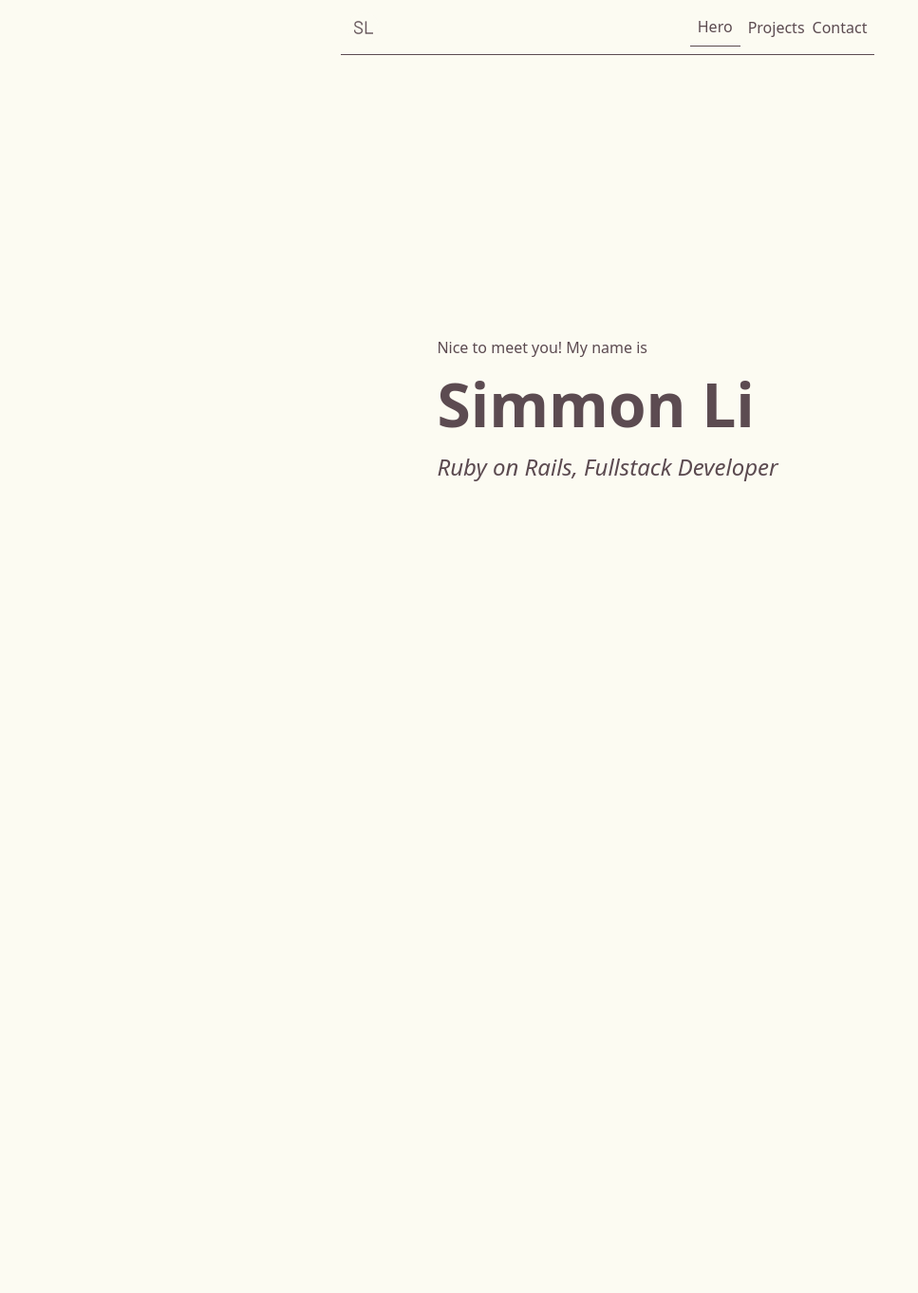
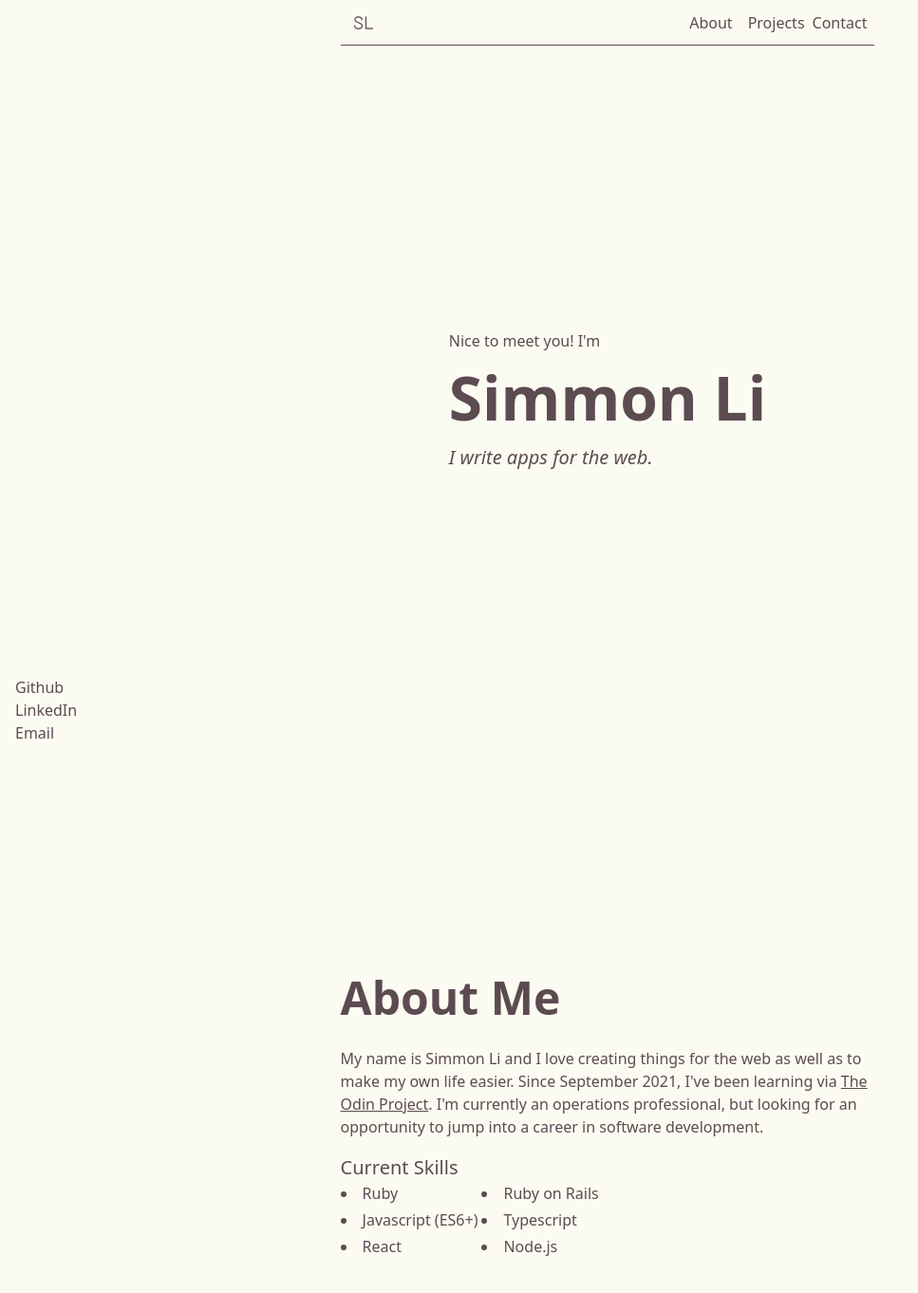
Before and after one commit to crespire/portfolio-v1, a React (Create React App) app: page / in a window 1280 px wide. Shown: the top 1362 px of the page at 95% size, without its empty margins (0-967 px from the left). Before the commit the page ends 806 px from the top, so only its background shows below. Built offline with nearby package versions, Linux system fonts and the light colour scheme.

Commit message:
wip: more scaffolding
* Adds content and style to footer
* Adds Project component and project card component
* Adds content to about
* Updates styles

```diff
--- a/src/App.tsx
+++ b/src/App.tsx
@@ -2,6 +2,7 @@ import Header from './Header';
 import Footer from './Footer';
 import { FC } from 'react';
 import Hero from './components/Hero';
+import About from './components/About';
 
 // Main Site
 const App: FC = () => {
@@ -10,6 +11,7 @@ const App: FC = () => {
       <Header />
       <main>
         <Hero />
+        <About />
       </main>
       <Footer />
     </div>
--- a/src/Footer.tsx
+++ b/src/Footer.tsx
@@ -2,7 +2,12 @@ import { FC } from 'react';
 
 const Footer: FC = () => {
   return (
-    <footer className="">
+    <footer className="fixed left-4 bottom-4">
+      <ul>
+        <li>Github</li>
+        <li>LinkedIn</li>
+        <li>Email</li>
+      </ul>
     </footer>
   );
 }
--- a/src/Header.tsx
+++ b/src/Header.tsx
@@ -2,19 +2,21 @@ import { FC } from 'react';
 import logo from './assets/logo.png';
 import { Link } from "react-scroll";
 
+const headerOffset = 16 * -3;
+
 const Header: FC = () => {
   return (
-    <header className="sticky top-0 flex justify-between items-center border-b border-solid p-2 bg-pale dark:bg-coffee">
-      <div><a href="#hero"><img className="max-w-[2rem]" src={logo} alt="SL" /></a></div>
-      <nav className="flex justify-end items-center space-x-2">
+    <header className="sticky top-0 flex justify-between items-center border-b border-solid p-2 bg-pale dark:bg-coffee h-12">
+      <div className="max-h-fit"><Link to="hero" spy={false} smooth={true} offset={headerOffset}><img className="max-h-[2rem]" src={logo} alt="SL" /></Link></div>
+      <nav className="max-h-4 flex justify-end items-center space-x-2">
         <Link
           className="link"
           activeClass="link-active"
-          to="hero"
+          to="about"
           spy={true}
           smooth={true}
-          offset={-58}
-        >Hero</Link>
+          offset={headerOffset}
+        >About</Link>
         <a href="#projects">Projects</a>
         <a href="#contact">Contact</a>
       </nav>
--- /dev/null
+++ b/src/components/About.tsx
@@ -0,0 +1,25 @@
+import { FC } from 'react';
+
+const About: FC = () => {
+  return (
+    <section id="about" className="flex flex-col justify-center items-start h-[93.5vh] space-y-4">
+      <h1 className="font-semibold text-[3rem]">About Me</h1>
+      <p>
+        My name is Simmon Li and I love creating things for the web as well as to make my own life easier. Since September 2021, I've been learning via <a className="underline" href="https://theodinproject.com">The Odin Project</a>. I'm currently an operations professional, but looking for an opportunity to jump into a career in software development.
+      </p>
+      <p>
+        <h3 className="text-[1.25rem]">Current Skills</h3>
+        <ul className="grid grid-cols-2 gap-1 list-disc list-inside">
+          <li>Ruby</li>
+          <li>Ruby on Rails</li>
+          <li>Javascript (ES6+)</li>
+          <li>Typescript</li>
+          <li>React</li>
+          <li>Node.js</li>
+        </ul>
+      </p>
+    </section>
+  );
+};
+
+export default About;
--- a/src/components/Hero.tsx
+++ b/src/components/Hero.tsx
@@ -1,12 +1,12 @@
 import { FC } from 'react';
 
-const Hero: FC = (props) => {
+const Hero: FC = () => {
   return (
     <section id="hero" className="flex flex-col justify-center items-center h-[93.5vh]">
       <span>
-        Nice to meet you! My name is
+        Nice to meet you! I'm
         <h1 className="font-semibold text-[4rem]">Simmon Li</h1>
-        <h3 className="italic text-[1.5rem]">Ruby on Rails, Fullstack Developer</h3>
+        <h3 className="italic text-[1.25rem]">I write apps for the web.</h3>
       </span>
     </section>
   );
--- /dev/null
+++ b/src/components/ProjectCard.tsx
@@ -0,0 +1,11 @@
+import { FC } from 'react';
+
+const ProjectCard: FC = (props) => {
+  return (
+    <article className="">
+      PROJECT CARD
+    </article>
+  );
+};
+
+export default ProjectCard;
--- /dev/null
+++ b/src/components/Projects.tsx
@@ -0,0 +1,11 @@
+import { FC } from 'react';
+
+const Projects: FC = () => {
+  return (
+    <section id="projects" className="grid grid-cols-3 grid-rows-2 h-[93.5vh]">
+        PROJECTS
+    </section>
+  );
+};
+
+export default Projects;
--- a/src/index.css
+++ b/src/index.css
@@ -8,6 +8,6 @@
   }
 
   .link {
-    @apply p-2 hover:cursor-pointer;
+    @apply px-2 hover:cursor-pointer;
   }
 }
```
